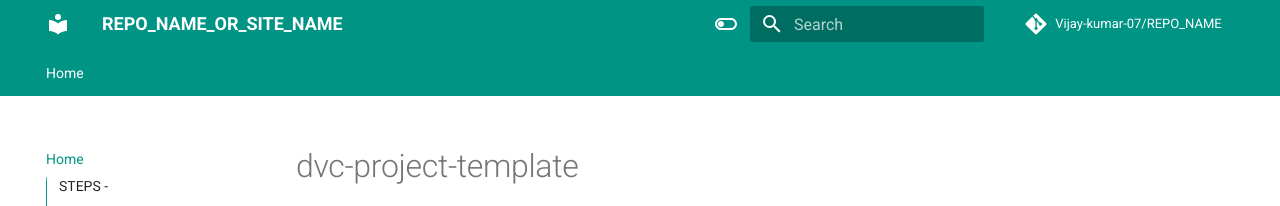
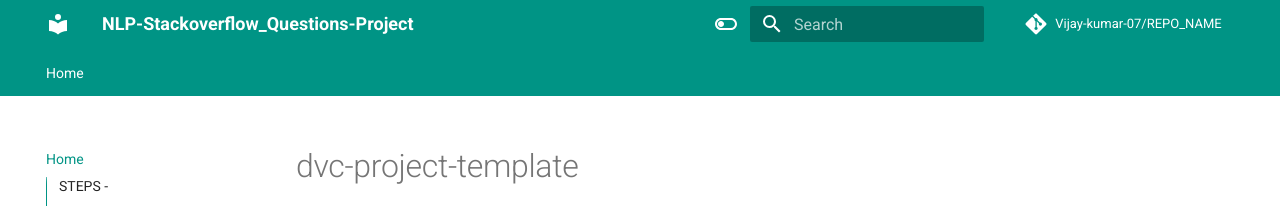
Before and after one commit to Vijay-kumar-07/NLP-Stackoverflow_Questions-Project, an MkDocs documentation site: the page built from docs/index.md, in a window 1280 px wide. Shown: the top 206 px of the page. Built offline with MkDocs 1.6.1 and Material for MkDocs 9.7.7, drawn with Linux system fonts in a browser that asks for light colours; comment, search, counter and statistics services are not loaded.

Commit message:
Repo name added

```diff
--- a/mkdocs.yml
+++ b/mkdocs.yml
@@ -1,5 +1,5 @@
 # Project information
-site_name: REPO_NAME_OR_SITE_NAME
+site_name: NLP-Stackoverflow_Questions-Project
 # defeine TOC or order of website-
 nav:
   - Home: index.md
```
